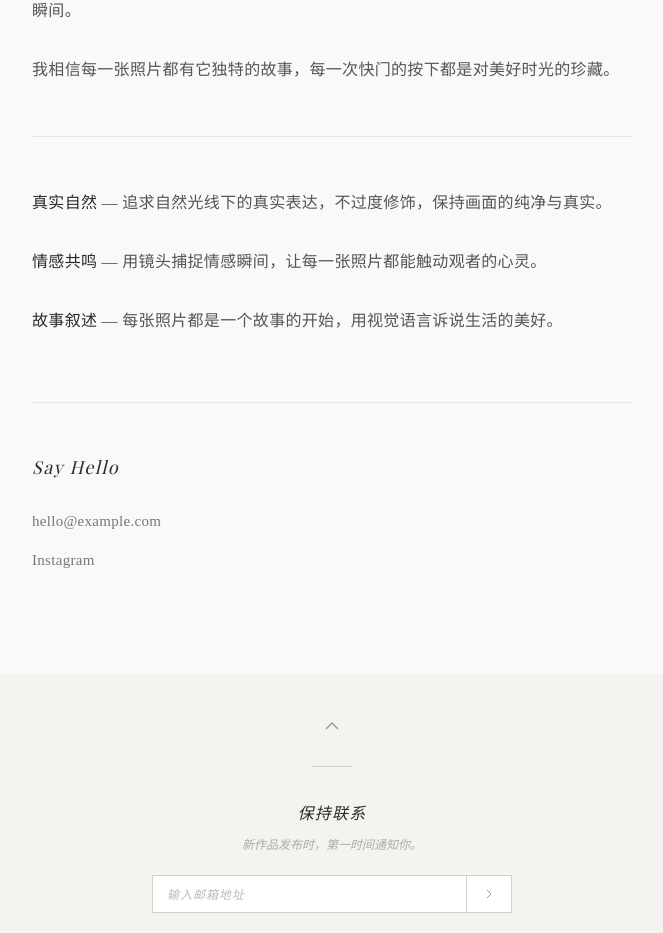
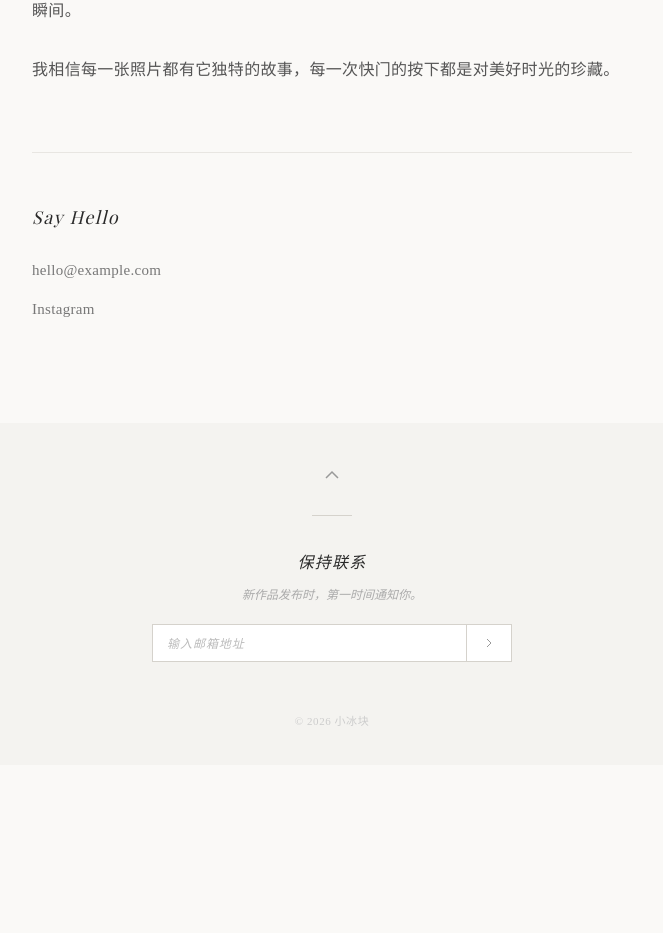
Before and after one commit to clairezeng2004-beep/photography-portfolio, a React (Create React App) app: page /about in a window 1280 px wide. Shown: the part 772-1705 px from the top of the page, without its empty margins (308-971 px from the left). After the commit the page ends 1537 px from the top, so only its background shows below. Built offline with nearby package versions, Linux system fonts and the light colour scheme; no server answers; the database is empty; a web font is replaced by a local one; what world-atlas would draw is missing.

Commit message:
remove philosophy section from About page

```diff
--- a/src/pages/About.css
+++ b/src/pages/About.css
@@ -49,12 +49,6 @@
 .about-text p strong {
   font-weight: 500;
   color: #2a2a2a;
-}
-
-.about-section {
-  margin-top: 48px;
-  padding-top: 48px;
-  border-top: 1px solid #e8e6e2;
 }
 
 /* ============ CONTACT ============ */
--- a/src/pages/About.tsx
+++ b/src/pages/About.tsx
@@ -25,17 +25,6 @@ const About: React.FC = () => {
           ))}
         </div>
 
-        {/* Philosophy */}
-        <div className="about-section">
-          <div className="about-text">
-            {aboutInfo.philosophy.map((item, index) => (
-              <p key={index}>
-                <strong>{item.title}</strong> — {item.description}
-              </p>
-            ))}
-          </div>
-        </div>
-
         {/* Contact */}
         <div className="about-contact">
           <h2 className="about-subtitle">Say Hello</h2>
```
